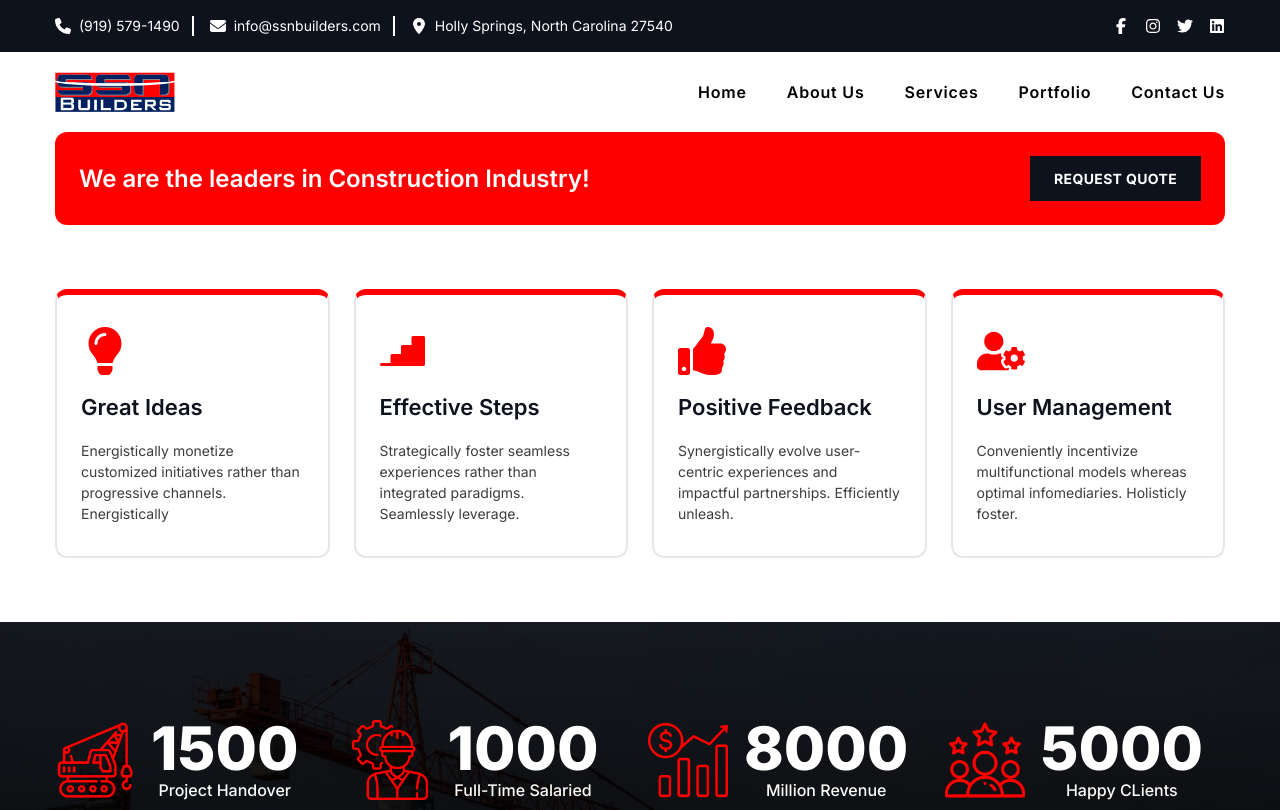
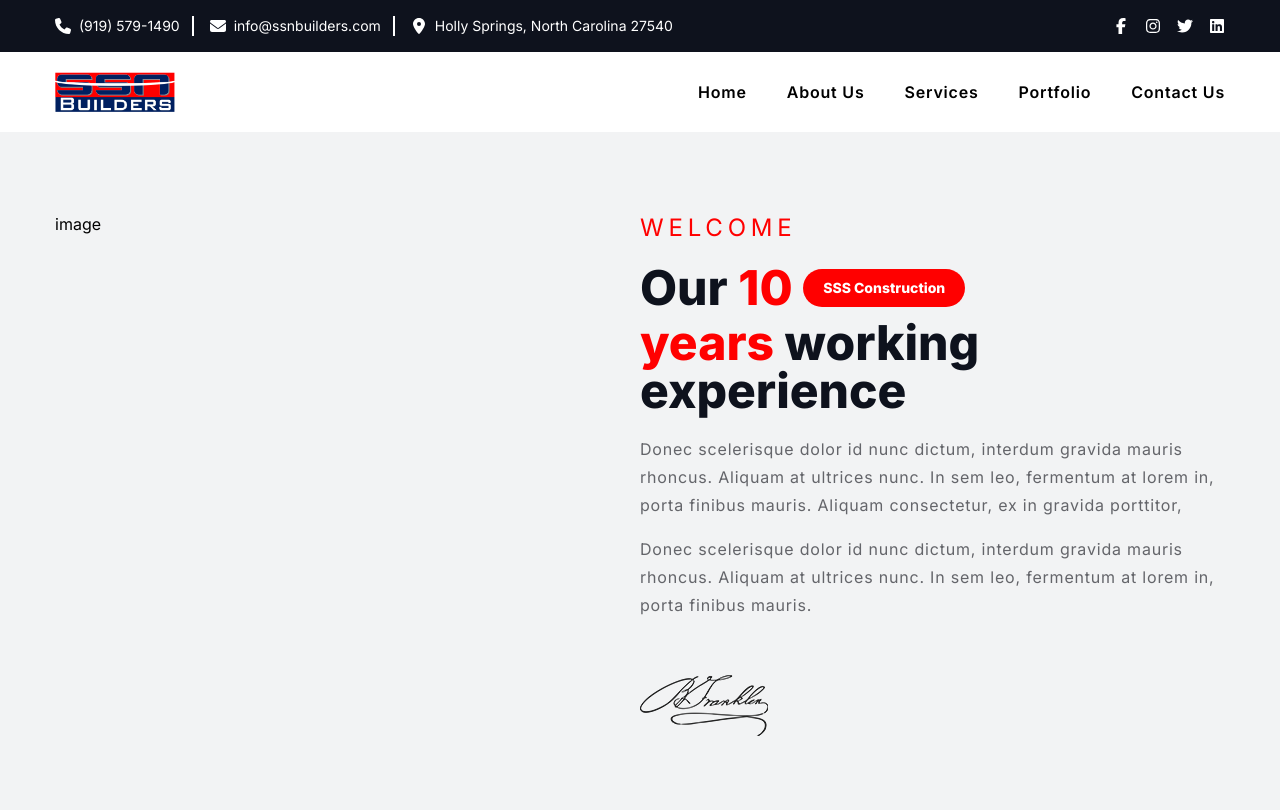
Before and after one commit to Krishna-Khadka/SSS_Construction_WebApp, a Next.js app: page / in a window 1280 px wide. Shown: the top 810 px of the page. Built offline with nearby package versions, Linux system fonts and the light colour scheme.

Commit message:
Home About Section v1

```diff
--- a/src/app/page.tsx
+++ b/src/app/page.tsx
@@ -1,10 +1,13 @@
 import Counter from "@/components/counter/Counter";
+import HomeAbout from "@/components/homeAbout/HomeAbout";
 import MottoCard from "@/components/mottoCard/MottoCard";
-
 
 export default function Home() {
   return (
     <>
+      <div>
+        <HomeAbout />
+      </div>
       <div className="container">
         <div className="bg-main-color p-6 rounded-xl">
           <div className="flex justify-between items-center flex-wrap gap-3">
--- /dev/null
+++ b/src/components/homeAbout/HomeAbout.tsx
@@ -0,0 +1,21 @@
+import React from "react";
+import HomeAboutContent from "./HomeAboutContent";
+
+const HomeAbout = () => {
+  return (
+    <>
+      <div className="bg-[#F2F3F4] py-20">
+        <div className="container">
+          <div className="grid grid-cols-1 sm:grid-cols-1 md:grid-cols-2">
+            <div>image</div>
+            <div>
+              <HomeAboutContent />
+            </div>
+          </div>
+        </div>
+      </div>
+    </>
+  );
+};
+
+export default HomeAbout;
--- /dev/null
+++ b/src/components/homeAbout/HomeAboutContent.tsx
@@ -0,0 +1,47 @@
+import React from "react";
+import signature from "../../../public/signature.png"
+import Image from "next/image";
+
+const HomeAboutContent = () => {
+  return (
+    <>
+      <div>
+        <p className="text-2xl uppercase tracking-[0.2em] text-main-color">
+          welcome
+        </p>
+      </div>
+      <div className="py-5">
+        <h1 className="text-[#0E121D] text-5xl font-extrabold">
+          Our <span className="text-main-color">10</span>{" "}
+          <span className="bg-main-color inline-block text-white text-[14px] relative bottom-3 py-3 px-5 rounded-[30px]">
+            SSS Construction
+          </span>{" "}
+          <br />
+          <span className="text-main-color">years</span> working <br />
+          experience
+        </h1>
+      </div>
+      <div>
+        <p className="text-[#64656a] text-base tracking-wider leading-[28px]">
+          Donec scelerisque dolor id nunc dictum, interdum gravida mauris
+          rhoncus. Aliquam at ultrices nunc. In sem leo, fermentum at lorem in,
+          porta finibus mauris. Aliquam consectetur, ex in gravida porttitor,
+        </p>
+        <p className="text-[#64656a] text-base tracking-wider leading-[28px] pt-4">
+          Donec scelerisque dolor id nunc dictum, interdum gravida mauris
+          rhoncus. Aliquam at ultrices nunc. In sem leo, fermentum at lorem in,
+          porta finibus mauris.
+        </p>
+      </div>
+      <div className="block pt-14">
+        <Image
+        src={signature}
+        alt="Signature Image"
+        className="max-w-full h-full object-cover"
+        />
+      </div>
+    </>
+  );
+};
+
+export default HomeAboutContent;
```
Also changed, not shown: public/signature.png (added).
